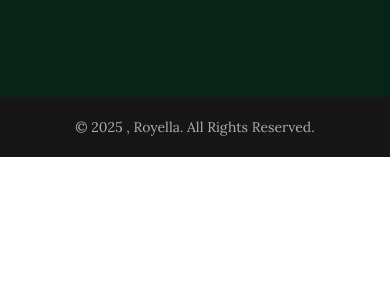
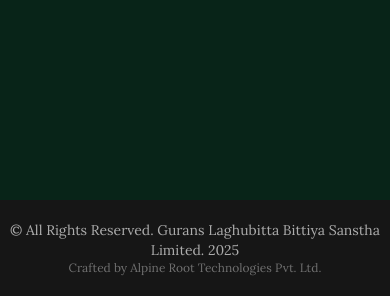
Before and after one commit to anjanuprety/glbslFE, a React (Vite) app: page / in a window 390 px wide. Shown: the part 8683-8983 px from the top of the page. Before the commit the page ends 8880 px from the top, so only its background shows below. Built offline with nearby package versions, Linux system fonts and the light colour scheme.

Commit message:
added copyright statement

```diff
--- a/src/Shared/Footer/Footer.tsx
+++ b/src/Shared/Footer/Footer.tsx
@@ -35,7 +35,18 @@ const Footer: React.FC = () => {
                       className="flex items-center text-lightGray font-Lora font-normal text-sm sm:text-base leading-[26px] mt-2 hover:text-white"
                     >
                       <IoIosCall className="text-khaki w-5 h-5 mr-3 2xl:mr-4" size={14} />
-                      <span>021-464453</span>
+                      <span>021-464453
+                        <br />
+                        (Corporate Office)
+                      </span>
+                    </a>
+
+                    <a
+                      href="tel:18105000049"
+                      className="flex items-center text-lightGray font-Lora font-normal text-sm sm:text-base leading-[26px] hover:text-white"
+                    >
+                      <IoIosCall className="text-khaki w-5 h-5 mr-3 2xl:mr-4" size={14} />
+                      <span>Toll Free No. 18105000049 (NTC) <br /> पैसा नलाग्ने न‌ं. (नमस्ते)</span>
                     </a>
 
                     <a
@@ -120,7 +131,7 @@ const Footer: React.FC = () => {
               <h1 className="text-lg sm:text-xl md:text-[22px] leading-[38px] font-medium text-white relative font-Garamond before:w-7 before:h-[1px] before:bg-khaki before:absolute before:left-0 before:top-10 uppercase ">
                 LOCATE US:
               </h1>
-              <div className="space-y-4 py-[36px]">
+              <div className="space-y-4 py-[44px]">
                 {/* <p className="text-lightGray font-Lora font-normal text-sm sm:text-base leading-[26px]">Open with google maps</p> */}
 
                 {/* Map preview (approx 300x200) — opens maps.app link when clicked */}
@@ -130,7 +141,7 @@ const Footer: React.FC = () => {
                       title="GLBSL Location"
                       src="https://www.google.com/maps?q=Buddhiganga-1%20PuspalalChowk%20Morang%20Nepal&output=embed"
                       width="100%"
-                      height="200"
+                      height="193"
                       style={{ border: 0, display: "block" }}
                       loading="lazy"
                     />
@@ -150,7 +161,16 @@ const Footer: React.FC = () => {
           </div>
 
           <div className="text-center py-5 2xl:py-7 bg-[#161616] text-sm md:text-base text-lightGray font-Lora font-normal">
-            {` © ${new Date().getFullYear()} , Royella. All Rights Reserved.`}
+            {` © All Rights Reserved. Gurans Laghubitta Bittiya Sanstha Limited. ${new Date().getFullYear()} `}
+            <br />
+            <a
+              href="https://rootalpine.com"
+              target="_blank"
+              rel="noopener noreferrer"
+              className="block text-xs md:text-sm text-lightGray opacity-60 font-Lora font-normal hover:underline"
+            >
+              Crafted by Alpine Root Technologies Pvt. Ltd.
+            </a>
           </div>
         </div>
       </footer>
```
